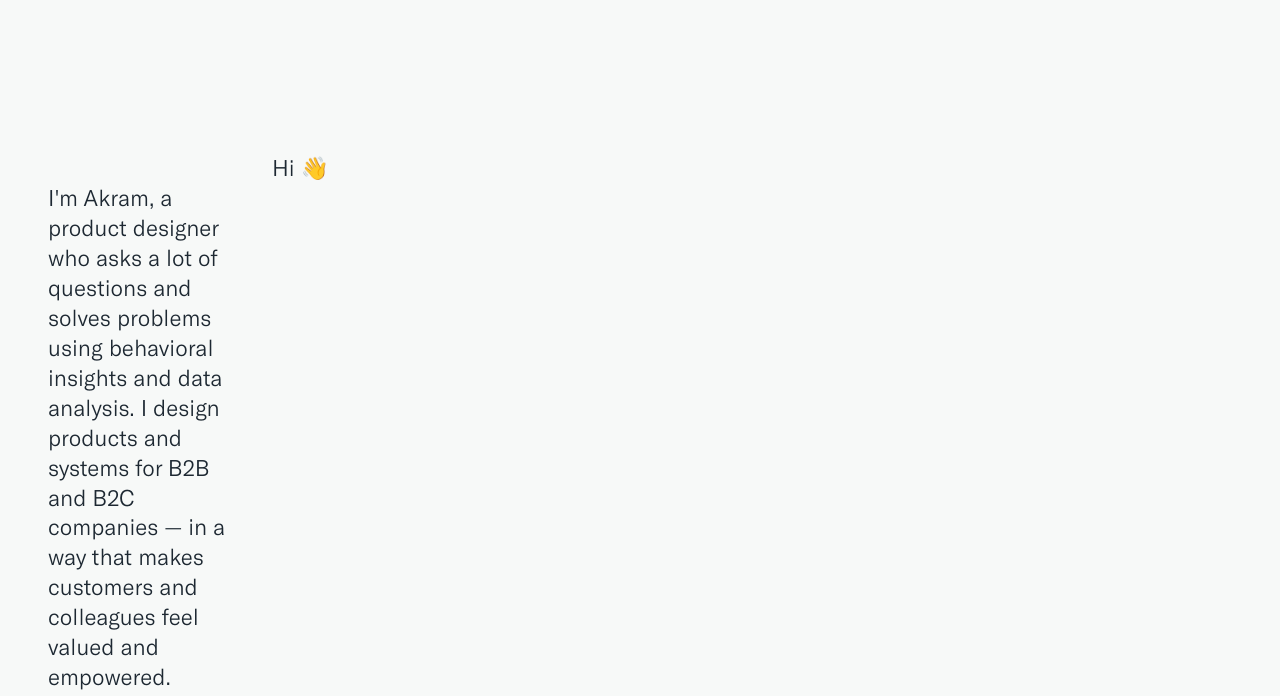
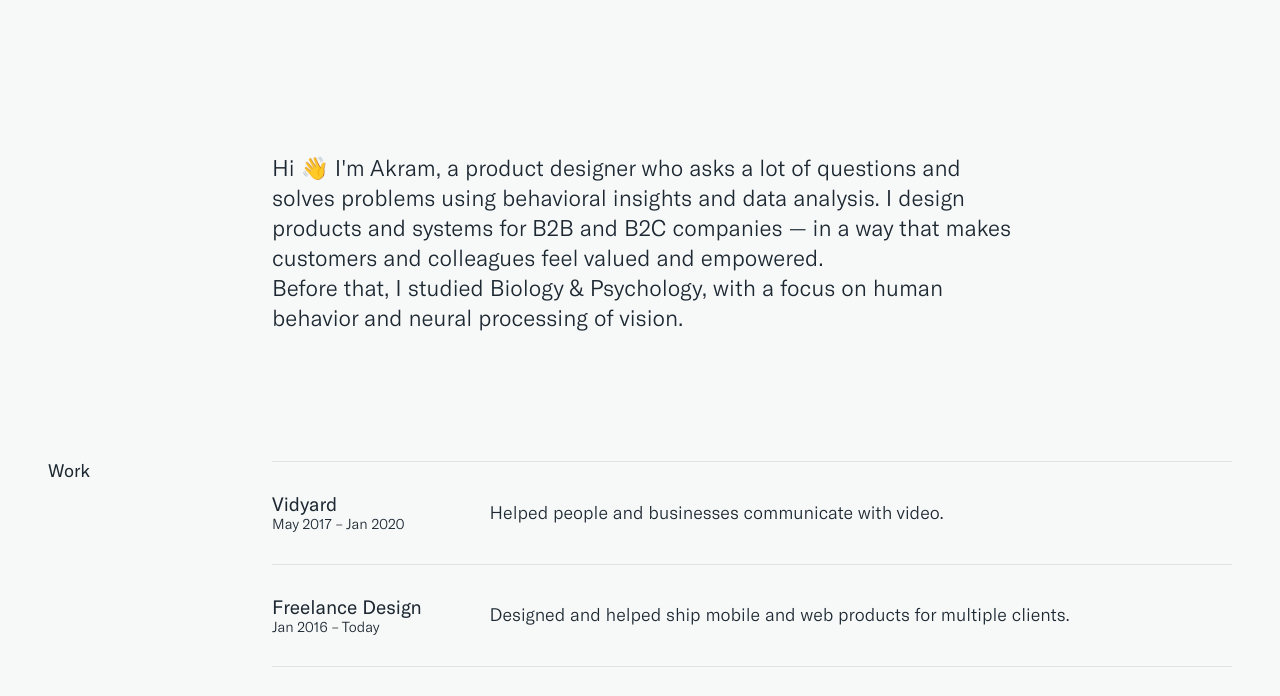
Before and after one commit to vrtlakram/vrtlakram.github.io, a plain HTML site: page index.html in a window 1280 px wide. Shown: the part 91-787 px from the top of the page. Drawn offline with Linux system fonts and the light colour scheme; a web font is replaced by a local one.

Commit message:
fixed layout

```diff
--- a/index.html
+++ b/index.html
@@ -73,10 +73,8 @@
 
     <section id="intro">
         <h2></h2>
-        <p>Hi 👋</p>
-            <p>
-                I'm Akram, a product designer who asks a lot of questions and solves problems using behavioral insights and data analysis. I design products and systems for B2B and B2C companies — in a way that makes customers and colleagues feel valued and empowered.
-            </p> <br>
+        <p>Hi 👋 I'm Akram, a product designer who asks a lot of questions and solves problems using behavioral insights and data analysis. I design products and systems for B2B and B2C companies — in a way that makes customers and colleagues feel valued and empowered.
+            </p> <br><br>
             <p>Before that, I studied Biology & Psychology, with a focus on human behavior and neural processing of vision.</p>
     </section>
 
```
